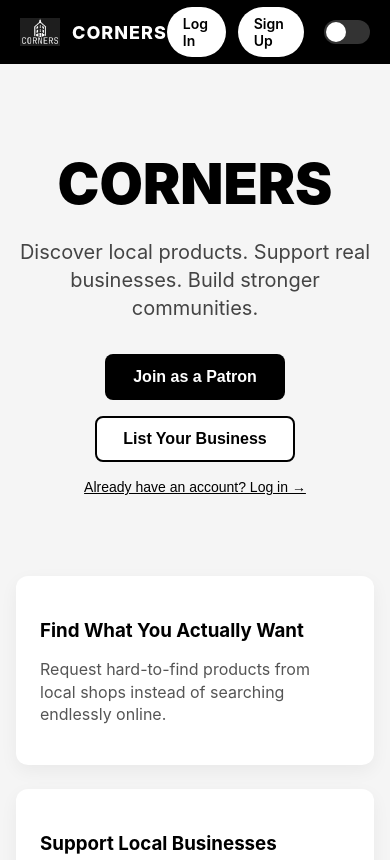
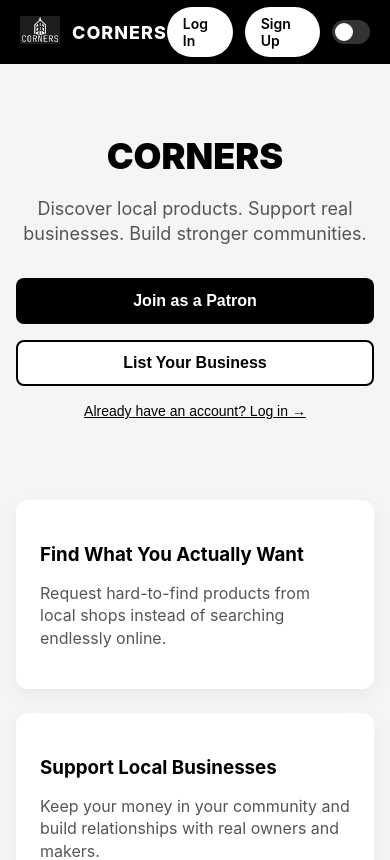
Before and after one commit to jurgenstevens/corners-front-end, a React (Vite) app: page / in a window 390 px wide. Shown: the top 860 px of the page. Built offline with nearby package versions, Linux system fonts and the light colour scheme; no server answers.

Commit message:
Implement dark mode on landing page.

```diff
--- a/src/App.css
+++ b/src/App.css
@@ -2,6 +2,22 @@
 *::before,
 *::after {
   box-sizing: inherit;
+}
+
+:root {
+  --bg: #f5f5f5;
+  --text: #000;
+  --card-bg: #fff;
+  --muted: #555;
+  --border: #ddd;
+}
+
+[data-theme='dark'] {
+  --bg: #0f0f0f;
+  --text: #fff;
+  --card-bg: #1a1a1a;
+  --muted: #aaa;
+  --border: #333;
 }
 
 body {
@@ -20,6 +36,9 @@ body {
   -webkit-font-smoothing: antialiased;
   -moz-osx-font-smoothing: grayscale;
   -webkit-text-size-adjust: 100%;
+  background: var(--bg);
+  color: var(--text);
+  transition: background 0.2s ease, color 0.2s ease;
 }
 
 a,
--- a/src/components/NavBar/NavBar.jsx
+++ b/src/components/NavBar/NavBar.jsx
@@ -1,16 +1,21 @@
 import { NavLink } from 'react-router-dom'
+import { useTheme } from '../../context/ThemeContext'
 import styles from './NavBar.module.css'
 
 const NavBar = ({ user, handleLogout }) => {
+  const { theme, toggleTheme } = useTheme()
+
   return (
     <nav className={styles.nav}>
       {/* Left */}
       <div className={styles.left}>
-        <img
-          src="../../../public/corners-logo.png"
-          alt="Corners Logo"
-          className={styles.logo}
-        />
+        <a href="/">
+          <img
+            src="/corners-logo.png"
+            alt="Corners Logo"
+            className={styles.logo}
+          />
+        </a>
         <span className={styles.brand}>CORNERS</span>
       </div>
 
@@ -36,12 +41,16 @@ const NavBar = ({ user, handleLogout }) => {
           </>
         )}
 
-        {/* Theme Toggle (visual only for now) */}
-        <div className={styles.toggleWrapper}>
-          <div className={styles.toggle}>
-            <div className={styles.toggleKnob} />
-          </div>
-        </div>
+        {/* Theme Toggle */}
+        <button
+          className={`${styles.toggle} ${
+            theme === 'dark' ? styles.active : ''
+          }`}
+          onClick={toggleTheme}
+          aria-label="Toggle dark mode"
+        >
+          <div className={styles.toggleKnob} />
+        </button>
       </div>
     </nav>
   )
--- a/src/components/NavBar/NavBar.module.css
+++ b/src/components/NavBar/NavBar.module.css
@@ -71,24 +71,36 @@
   margin-left: 8px;
 }
 
+/* Toggle */
+
 .toggle {
   width: 46px;
   height: 24px;
   background: #333;
   border-radius: 999px;
-  padding: 2px;
+  position: relative;
   cursor: pointer;
+  border: none;
+  padding: 0;
   display: flex;
   align-items: center;
 }
 
 .toggleKnob {
-  width: 20px;
-  height: 20px;
+  width: 18px;
+  height: 18px;
   background: #fff;
   border-radius: 50%;
+  position: absolute;
+  left: 3px;
   transition: transform 0.2s ease;
 }
+
+/* Active (dark mode on) */
+.active .toggleKnob {
+  transform: translateX(22px);
+}
+
 
 /* Later when enabled, you can slide it like this */
 /*
--- /dev/null
+++ b/src/context/ThemeContext.jsx
@@ -0,0 +1,24 @@
+import { createContext, useContext, useEffect, useState } from 'react'
+
+const ThemeContext = createContext()
+
+export const ThemeProvider = ({ children }) => {
+  const [theme, setTheme] = useState('light')
+
+  const toggleTheme = () => {
+    setTheme(prev => (prev === 'light' ? 'dark' : 'light'))
+  }
+
+  // Apply theme to <html> for CSS targeting
+  useEffect(() => {
+    document.documentElement.dataset.theme = theme
+  }, [theme])
+
+  return (
+    <ThemeContext.Provider value={{ theme, toggleTheme }}>
+      {children}
+    </ThemeContext.Provider>
+  )
+}
+
+export const useTheme = () => useContext(ThemeContext)
--- a/src/main.jsx
+++ b/src/main.jsx
@@ -1,6 +1,7 @@
 // npm packages
 import React from 'react'
 import ReactDOM from 'react-dom/client'
+import { ThemeProvider } from './context/ThemeContext.jsx'
 import { BrowserRouter as Router } from 'react-router-dom'
 
 // app
@@ -8,8 +9,10 @@ import App from './App.jsx'
 
 ReactDOM.createRoot(document.getElementById('root')).render(
   <React.StrictMode>
-    <Router>
-      <App />
-    </Router>
+    <ThemeProvider>
+      <Router>
+        <App />
+      </Router>
+    </ThemeProvider>
   </React.StrictMode>
 )
--- a/src/pages/Landing/Landing.module.css
+++ b/src/pages/Landing/Landing.module.css
@@ -1,7 +1,7 @@
 .container {
   min-height: 100vh;
-  background: #f5f5f5;
-  color: #000;
+  background: var(--bg);
+  color: var(--text);
   padding: 40px 16px 80px;
 }
 
@@ -14,14 +14,14 @@
 }
 
 .header {
-  font-size: 56px;
+  font-size: clamp(36px, 6vw, 56px);
   font-weight: 900;
   margin-bottom: 12px;
 }
 
 .tagline {
-  font-size: 20px;
-  color: #444;
+  font-size: 18px;
+  color: var(--muted);
   margin-bottom: 32px;
   line-height: 1.4;
 }
@@ -44,10 +44,6 @@
   cursor: pointer;
 }
 
-.primaryButton:hover {
-  opacity: 0.9;
-}
-
 .secondaryButton {
   background: #fff;
   color: #000;
@@ -59,36 +55,62 @@
   cursor: pointer;
 }
 
-.secondaryButton:hover {
-  background: #eee;
-}
-
 .linkButton {
   margin-top: 16px;
   background: none;
   border: none;
-  color: #000;
+  color: var(--text);
   cursor: pointer;
   font-size: 14px;
   text-decoration: underline;
+}
+
+/* Dark-mode button inversion */
+[data-theme='dark'] .primaryButton {
+  background: #fff;
+  color: #000;
+}
+
+[data-theme='dark'] .secondaryButton {
+  background: transparent;
+  color: #fff;
+  border-color: #fff;
 }
 
 /* FEATURES */
 
 .features {
   display: grid;
-  grid-template-columns: repeat(auto-fit, minmax(240px, 1fr));
+  grid-template-columns: repeat(auto-fit, minmax(220px, 1fr));
   gap: 24px;
   max-width: 960px;
   margin: 0 auto 80px;
 }
 
 .featureCard {
-  background: #fff;
+  background: var(--card-bg);
   padding: 24px;
   border-radius: 12px;
   box-shadow: 0 6px 18px rgba(0,0,0,0.05);
 }
+
+.featureCard p {
+  color: var(--muted);
+}
+
+/* MOBILE TWEAKS */
+
+@media (max-width: 640px) {
+  .heroButtons {
+    flex-direction: column;
+  }
+
+  .primaryButton,
+  .secondaryButton {
+    width: 100%;
+  }
+}
+
 
 .featureCard h3 {
   margin-bottom: 8px;
--- a/src/pages/Signup/Signup.jsx
+++ b/src/pages/Signup/Signup.jsx
@@ -3,7 +3,7 @@ import { Link, useNavigate } from 'react-router-dom'
 import * as authService from '../../services/authService'
 import styles from './Signup.module.css'
 
-const ROLE_OPTIONS = ['patron', 'business', 'distributor']
+const ROLE_OPTIONS = ['Patron', 'Business', 'Distributor']
 
 const Signup = ({ handleAuthEvt }) => {
   const navigate = useNavigate()
@@ -108,7 +108,7 @@ const Signup = ({ handleAuthEvt }) => {
               className={styles.roleButton}
               onClick={() => handleRoleSelect(r)}
             >
-              Sign up as {r}
+              Sign Up As {r}
             </button>
           ))}
         </div>
```
